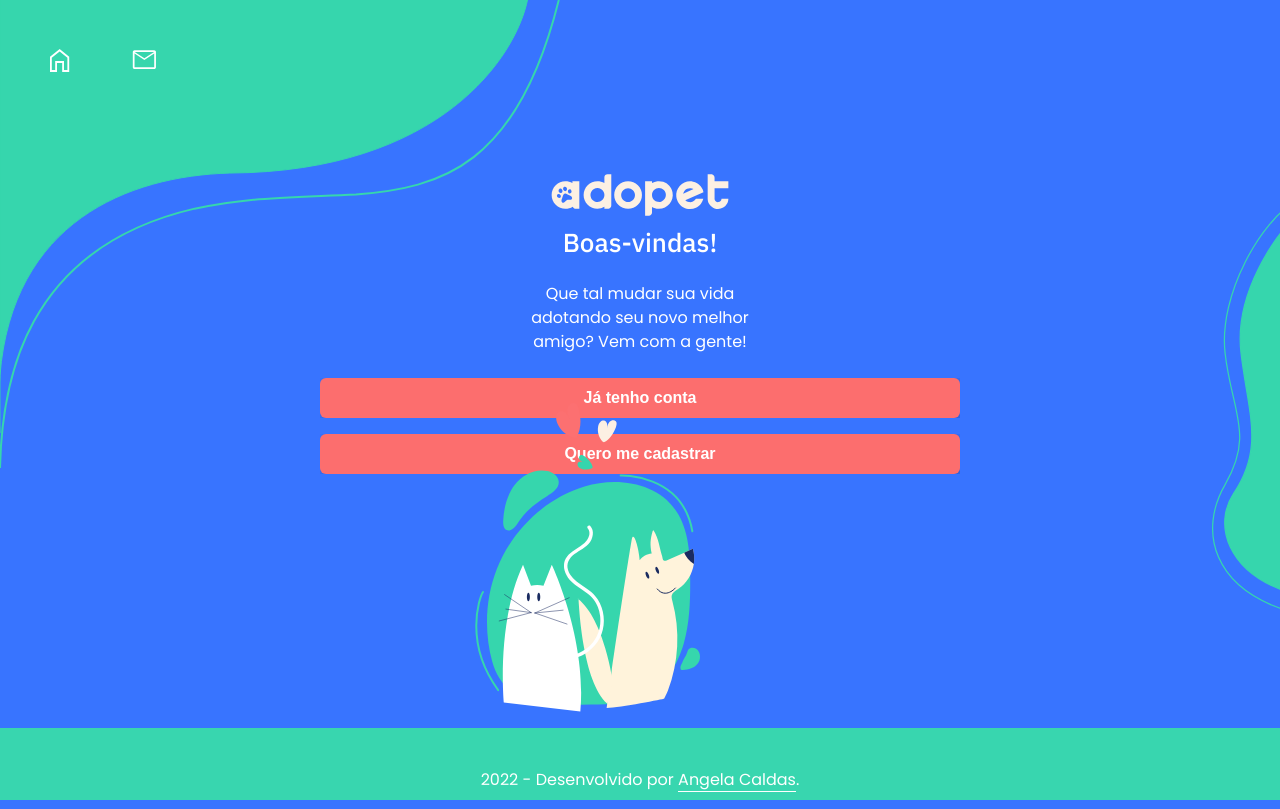
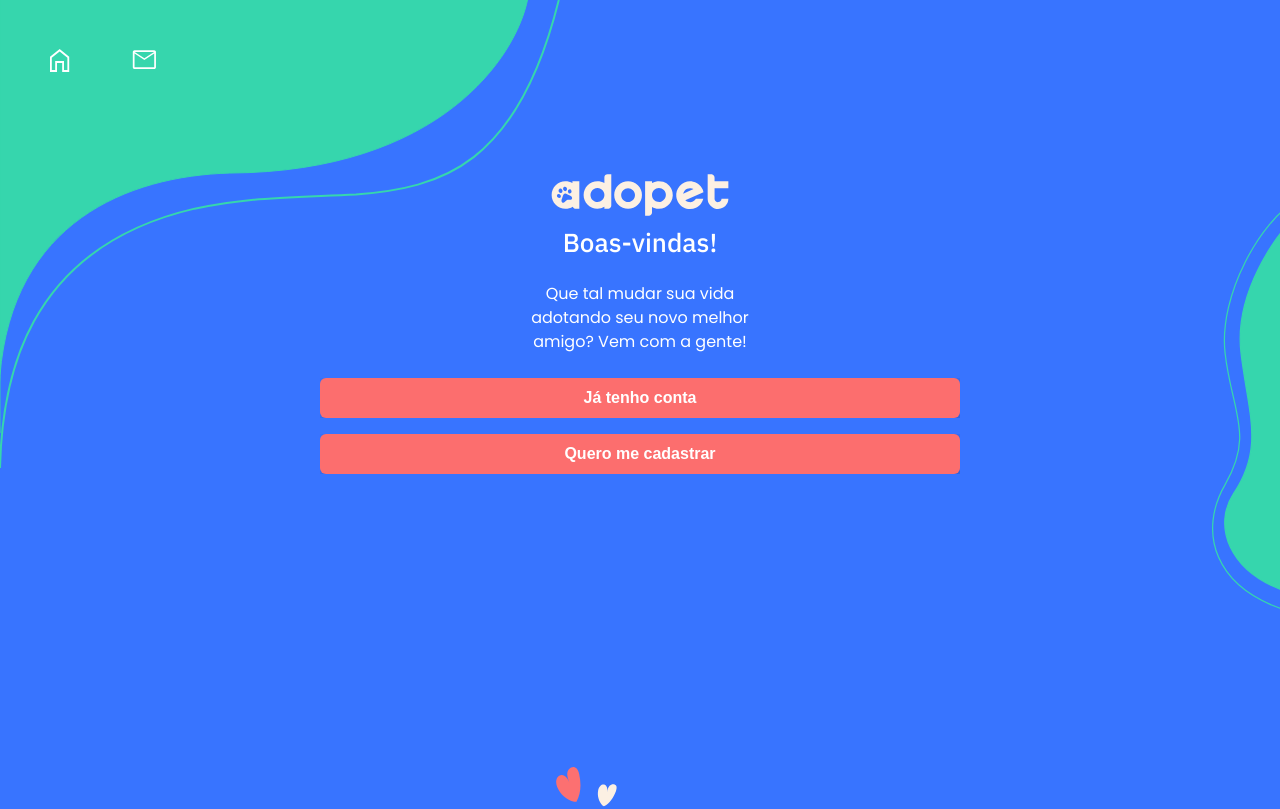
Before and after one commit to sucodelarangela/adopet, a React (Create React App) app: page / in a window 1280 px wide. Shown: the top 809 px of the page. Built offline with nearby package versions, Linux system fonts and the light colour scheme.

Commit message:
:lipstick: adjust footer position

```diff
--- a/src/Components/Home.module.css
+++ b/src/Components/Home.module.css
@@ -5,7 +5,7 @@
   display: flex;
   flex-direction: column;
   align-items: center;
-  height: 82vh;
+  min-height: 100vh;
   padding-top: 5.5rem;
   margin-left: 1.5rem;
   margin-right: 1.5rem;
--- a/src/Components/Initial.module.css
+++ b/src/Components/Initial.module.css
@@ -2,7 +2,7 @@
   display: flex;
   flex-direction: column;
   align-items: center;
-  height: 82vh;
+  min-height: 100vh;
   padding-top: 6.25rem;
 }
 
--- a/src/index.css
+++ b/src/index.css
@@ -36,7 +36,7 @@ body {
 body,
 #root,
 main {
-  height: 100vh;
+  min-height: 100vh;
 }
 
 html {
@@ -181,7 +181,7 @@ button:hover {
 
 .footer__img {
   position: absolute;
-  bottom: 5.25rem;
+  bottom: -6.5rem;
   left: 45%;
   transform: translateX(-50%);
 }
```
